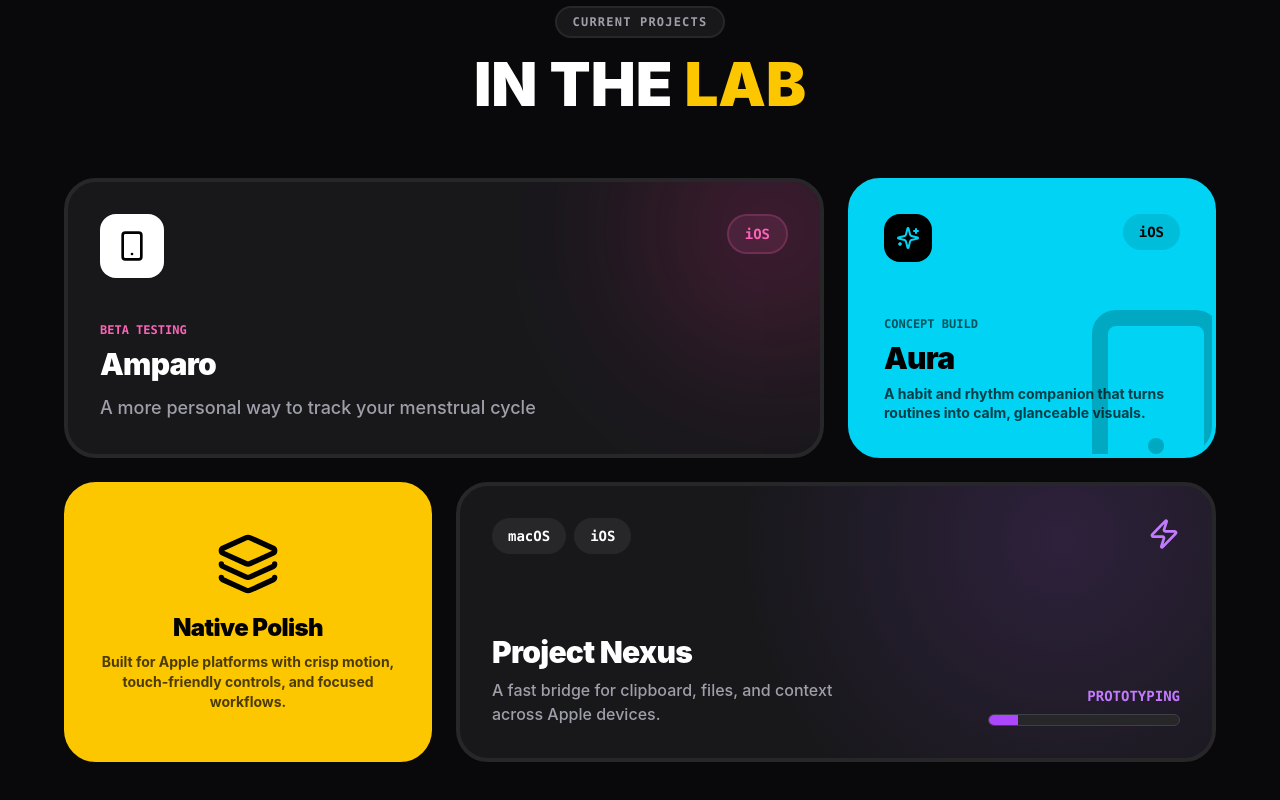
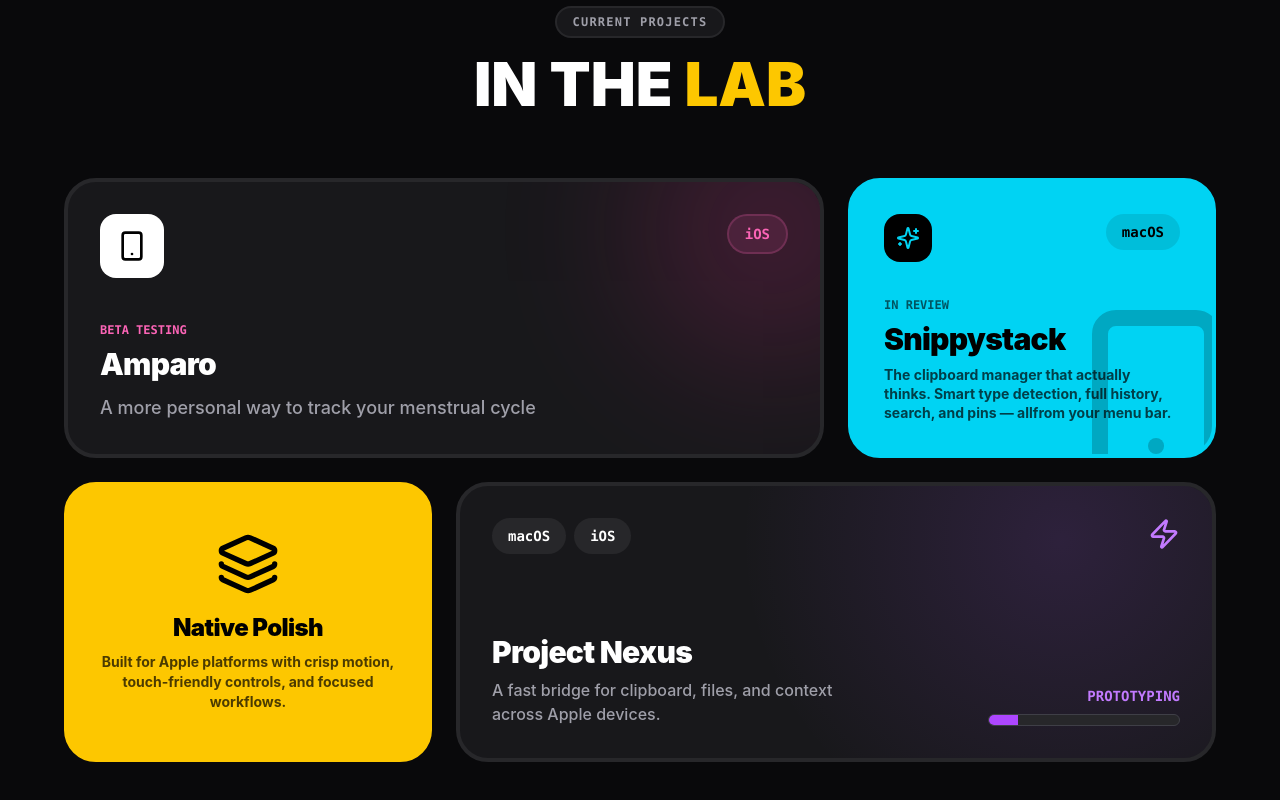
Before and after one commit to retraclabs/retraclabs.github.io, a React (Vite) app: page / in a window 1280 px wide. Shown: the part 1752-2552 px from the top of the page. Built offline with nearby package versions, Linux system fonts and the light colour scheme.

Commit message:
More tweaks to initial zoom in. At this point, it is what it is lmao

```diff
--- /dev/null
+++ b/public/privacy.html
@@ -0,0 +1,9 @@
+<!doctype html>
+<html lang="en">
+<head>
+  <meta charset="UTF-8" />
+  <meta http-equiv="refresh" content="0; url=/#/privacy" />
+  <script>window.location.replace('/#/privacy');</script>
+</head>
+<body></body>
+</html>
--- a/src/app/components/Hero.tsx
+++ b/src/app/components/Hero.tsx
@@ -10,15 +10,11 @@ export const Hero = () => {
     offset: ['start start', 'end end'],
   });
 
-  // Animate the SVG camera instead of scaling the entire element. This keeps the title vector-crisp
-  // during the dive between the two words.
-  const viewBox = useTransform(
-    scrollYProgress,
-    [0, 0.32, 0.72],
-    ['0 0 1000 500', '120 70 760 380', '360 180 280 140'],
-  );
+  // CSS scale zoom centered on the wrapper div's midpoint, which aligns exactly
+  // with y=250 in SVG space — the gap between RETRAC (y=150) and LABS (y=350).
+  const scale = useTransform(scrollYProgress, [0, 0.72], [1, 2.0]);
 
-  const textOpacity = useTransform(scrollYProgress, [0.58, 0.76], [1, 0]);
+  const textOpacity = useTransform(scrollYProgress, [0.62, 0.78], [1, 0]);
   const contentOpacity = useTransform(scrollYProgress, [0, 0.15], [1, 0]);
   const contentY = useTransform(scrollYProgress, [0, 0.15], [0, 50]);
 
@@ -41,11 +37,11 @@ export const Hero = () => {
         </motion.div>
 
         <motion.div
-          style={{ opacity: textOpacity }}
+          style={{ opacity: textOpacity, scale }}
           className="flex flex-col items-center justify-center relative z-20 pointer-events-none w-full max-w-7xl mx-auto"
         >
           <motion.svg
-            viewBox={viewBox}
+            viewBox="0 0 1000 500"
             preserveAspectRatio="xMidYMid meet"
             textRendering="geometricPrecision"
             className="w-full h-auto overflow-visible"
@@ -61,28 +57,28 @@ export const Hero = () => {
               initial={{ opacity: 0, y: 30 }}
               animate={{ opacity: 1, y: 0 }}
               transition={{ duration: 1, delay: 0.1, type: 'spring', bounce: 0.4 }}
-              x="50%"
+              x={500}
               y="150"
               textAnchor="middle"
               dominantBaseline="middle"
-              className="font-black text-[220px] uppercase fill-white"
+              className="font-black text-[220px] fill-white"
               style={{ letterSpacing: 0 }}
             >
-              Retrac
+              RETRAC
             </motion.text>
             <motion.text
               initial={{ opacity: 0, y: 30 }}
               animate={{ opacity: 1, y: 0 }}
               transition={{ duration: 1, delay: 0.3, type: 'spring', bounce: 0.4 }}
-              x="50%"
+              x={500}
               y="350"
               textAnchor="middle"
               dominantBaseline="middle"
-              className="font-black text-[220px] uppercase"
+              className="font-black text-[220px]"
               style={{ letterSpacing: 0 }}
               fill="url(#textGrad)"
             >
-              Labs
+              LABS
             </motion.text>
           </motion.svg>
         </motion.div>
--- a/src/app/components/LabSection.tsx
+++ b/src/app/components/LabSection.tsx
@@ -3,11 +3,11 @@ import { motion } from 'motion/react';
 import { Layers, Sparkles, ArrowRight } from 'lucide-react';
 import { projects } from '../data/projects';
 
-const [nova, aura, nexus] = projects;
+const [amparo, snippystack, nexus] = projects;
 
 export const LabSection = () => {
-  const NovaIcon = nova.icon;
-  const AuraIcon = aura.icon;
+  const AmparoIcon = amparo.icon;
+  const SnippystackIcon = snippystack.icon;
   const NexusIcon = nexus.icon;
 
   return (
@@ -71,7 +71,7 @@ export const LabSection = () => {
 
         <div className="grid grid-cols-1 md:grid-cols-4 lg:grid-cols-6 gap-5 sm:gap-6 auto-rows-[300px] sm:auto-rows-[280px]">
           <motion.a
-            href="#/projects/nova"
+            href="#/projects/amparo"
             initial={{ opacity: 0, y: 40 }}
             style={{ boxShadow: '0px 0px 0px 0px rgba(244,114,182,0)' }}
             whileInView={{ opacity: 1, y: 0 }}
@@ -85,25 +85,25 @@ export const LabSection = () => {
             <div className="relative z-10 h-full flex flex-col justify-between">
               <div className="flex justify-between items-start gap-4">
                 <div className="p-4 rounded-2xl bg-white text-black">
-                  <NovaIcon className="w-8 h-8" />
+                  <AmparoIcon className="w-8 h-8" />
                 </div>
                 <span className="px-4 py-2 rounded-full bg-pink-400/10 text-pink-400 font-mono font-bold text-sm border-2 border-pink-400/20">
-                  {nova.platform}
+                  {amparo.platform}
                 </span>
               </div>
 
               <div>
-                <div className="text-pink-400 font-mono font-bold text-xs uppercase mb-2">{nova.status}</div>
-                <h3 className="text-3xl font-black text-white mb-3 tracking-tight">{nova.name}</h3>
+                <div className="text-pink-400 font-mono font-bold text-xs uppercase mb-2">{amparo.status}</div>
+                <h3 className="text-3xl font-black text-white mb-3 tracking-tight">{amparo.name}</h3>
                 <p className="text-zinc-400 font-medium text-base sm:text-lg max-w-md">
-                  {nova.summary}
+                  {amparo.summary}
                 </p>
               </div>
             </div>
           </motion.a>
 
           <motion.a
-            href="#/projects/aura"
+            href="#/projects/snippystack"
             initial={{ opacity: 0, y: 40 }}
             style={{ boxShadow: '0px 0px 0px 0px rgba(34,211,238,0)' }}
             whileInView={{ opacity: 1, y: 0 }}
@@ -113,7 +113,7 @@ export const LabSection = () => {
             className="col-span-1 md:col-span-2 lg:col-span-2 bg-cyan-400 border-4 border-cyan-400 rounded-[1.5rem] sm:rounded-[2rem] p-6 sm:p-8 relative overflow-hidden group hover:border-white transition-colors md:cursor-none"
           >
             <div className="absolute -bottom-10 -right-10 opacity-20 transform group-hover:scale-110 transition-transform">
-              <AuraIcon className="w-48 h-48 text-black" />
+              <SnippystackIcon className="w-48 h-48 text-black" />
             </div>
 
             <div className="relative z-10 h-full flex flex-col justify-between">
@@ -122,15 +122,15 @@ export const LabSection = () => {
                   <Sparkles className="w-6 h-6" />
                 </div>
                 <span className="px-4 py-2 rounded-full bg-black/10 text-black font-mono font-black text-sm">
-                  {aura.platform}
+                  {snippystack.platform}
                 </span>
               </div>
 
               <div>
-                <div className="text-black/60 font-mono font-black text-xs uppercase mb-2">{aura.status}</div>
-                <h3 className="text-3xl font-black text-black mb-2 tracking-tight">{aura.name}</h3>
+                <div className="text-black/60 font-mono font-black text-xs uppercase mb-2">{snippystack.status}</div>
+                <h3 className="text-3xl font-black text-black mb-2 tracking-tight">{snippystack.name}</h3>
                 <p className="text-black/70 font-bold text-sm leading-snug">
-                  {aura.summary}
+                  {snippystack.summary}
                 </p>
               </div>
             </div>
--- a/src/app/components/PrivacyPolicy.tsx
+++ b/src/app/components/PrivacyPolicy.tsx
@@ -96,7 +96,7 @@ export const PrivacyPolicy = () => {
                             <p>
                                 If you have questions about this privacy policy, contact us at{' '}
                                 <a
-                                    href="mailto:hello@retraclabs.com"
+                                    href="mailto:rerac.labs@gmail.com"
                                     className="text-cyan-400 hover:text-cyan-300"
                                 >
                                     retrac.labs@gmail.com
--- a/src/app/components/ProjectDetail.tsx
+++ b/src/app/components/ProjectDetail.tsx
@@ -73,7 +73,7 @@ export const ProjectDetail = ({ project }: ProjectDetailProps) => {
               {project.description}
             </p>
             <a
-              href="mailto:hello@retraclabs.com"
+              href="mailto:retrac.labs@gmail.com"
               className="inline-flex items-center justify-center gap-2 w-full px-5 py-4 rounded-2xl bg-white text-black font-black border-2 border-white hover:bg-yellow-400 hover:border-yellow-400 transition-colors md:cursor-none"
             >
               Ask About This
--- a/src/app/data/projects.ts
+++ b/src/app/data/projects.ts
@@ -40,16 +40,34 @@ export const projects: Project[] = [
     ],
   },
   {
-    slug: 'aura',
-    name: 'Aura',
-    platform: 'iOS',
-    status: 'Concept Build',
+    slug: 'snippystack',
+    name: 'Snippystack',
+    platform: 'macOS',
+    status: 'In Review',
     accent: 'cyan',
     accentText: 'text-cyan-400',
     icon: Smartphone,
-    summary: 'A habit and rhythm companion that turns routines into calm, glanceable visuals.',
+    summary: 'The clipboard manager that actually thinks. Smart type detection, full history, search, and pins — all' +
+        'from your menu bar.',
     description:
-      'Aura is a mobile experiment around lightweight personal systems. It focuses on tiny daily signals, visual continuity, and interfaces that feel motivating without becoming noisy.',
+      'macOS copies. SnippyStack remembers.\n' +
+        '\n' +
+        'Every time you press ⌘C, the system overwrites your last copy, and whatever was there is gone. SnippyStack fixes that. It quietly lives in your menu bar, capturing everything you copy and keeping it ready whenever you need it.\n' +
+        '\n' +
+        'Click the Snippystack icon to browse your full clipboard history. Click any item to instantly paste it. Search across hundreds of saved clips. Pin your most-used snippets so they\'re always at the top.\n' +
+        '\n' +
+        'SnippyStack goes further than other clipboard managers:\n' +
+        '\n' +
+        '· Smart detection: clips are automatically labeled as URLs, emails, code, or plain text\n' +
+        '· Full history window: sort by newest, oldest, longest, or most copied, and filter by type\n' +
+        '· Permanent Snippets: save text you reuse often, separate from your clipboard history\n' +
+        '· Word and character counts: see exactly how long each clip is at a glance\n' +
+        '· Copy tracking: Snippystack remembers how many times you\'ve used each item\n' +
+        '· Pin to top: keep your most-used clips always within reach\n' +
+        '· Global shortcut: open SnippyStack from anywhere with ⌥⌘V\n' +
+        '· Privacy-first: your history never leaves your Mac. No cloud. No servers. No accounts.\n' +
+        '\n' +
+        'One-time purchase. No subscription. No nonsense.',
     highlights: [
       'Animated habit widgets built for quick daily check-ins',
       'Soft progress language instead of guilt-driven streak mechanics',
```
